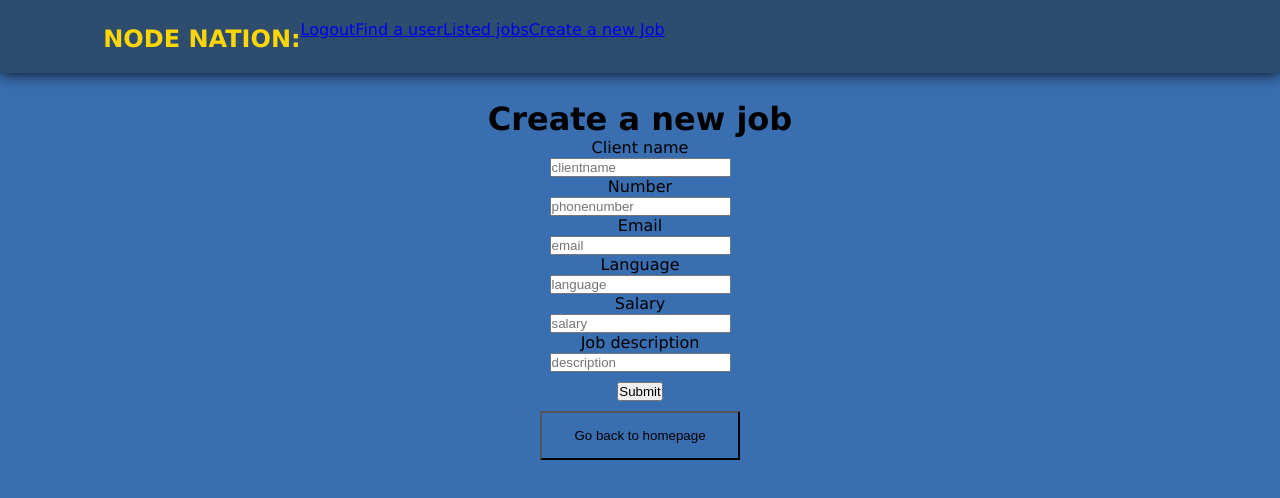
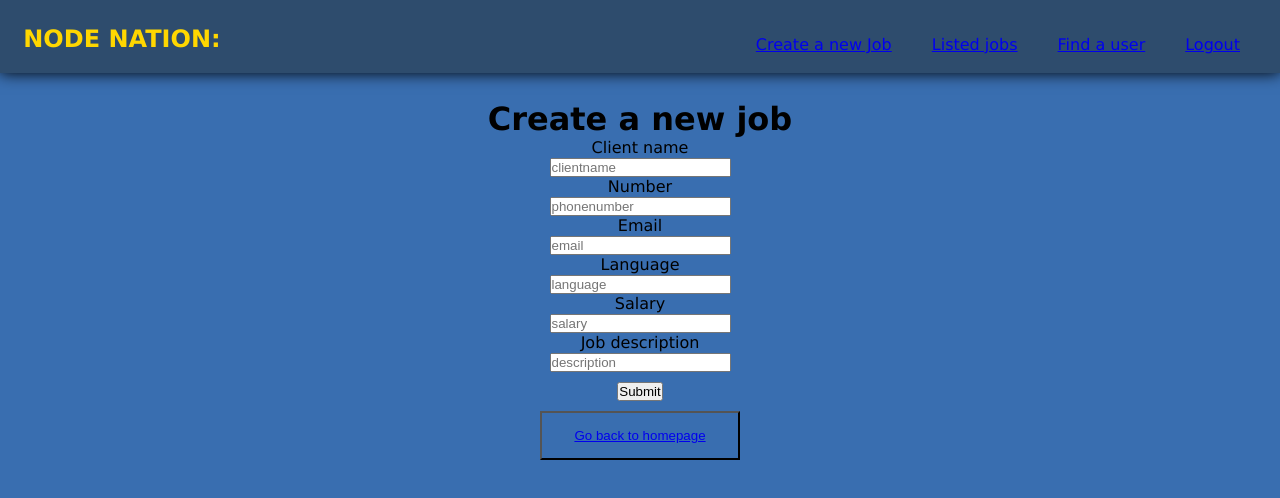
Before and after one commit to GWeightman/CNdesk3_frontend, a React (Create React App) app: page /create in a window 1280 px wide. Shown: the top 498 px of the page. Built offline with nearby package versions, Linux system fonts and the light colour scheme; the HTML template or start-up script is replaced by a standard one.

Commit message:
add job updated

```diff
--- a/src/components/Admin.js
+++ b/src/components/Admin.js
@@ -28,13 +28,13 @@ const Admin = ({jobs, setJobs, fname, sname}) => {
         <div className="wrapper">
             <div>
                 <nav className="navbar">
-                <ul>
+
                     <h1 className="logo">NODE NATION: {fname} {sname} </h1>
-                    <a><Link to="/">Logout</Link></a>
-                    <a><Link to="/find">Find a user</Link></a>
-                    <a><Link to="/admin">Listed jobs</Link></a>
-                    <a><Link to="/create">Create a new Job</Link></a>
-                </ul>
+                    <li><Link to="/">Logout</Link></li>
+                    <li><Link to="/find">Find a user</Link></li>
+                    <li><Link to="/admin">Listed jobs</Link></li>
+                    <li><Link to="/create">Create a new Job</Link></li>
+
                 </nav>
             </div>
             <div>
--- a/src/components/createNewJob.js
+++ b/src/components/createNewJob.js
@@ -1,5 +1,5 @@
 import React from 'react';
-import { Link } from 'react-router-dom';
+import { Link, Navigate } from 'react-router-dom';
 import { createNewJobFetch } from "../utilities/fetches";
 import "../styles/createNewJob.css"
 
@@ -8,27 +8,25 @@ const Create = ({clientname, setClientName, description, setDescription, salary,
   const createJobHandler = async (e) => {
     e.preventDefault();
     await createNewJobFetch(clientname, description, salary, phonenumber, clientemail, language)
+    alert('You have submitted the form.')
   }
 
   const returnHandler = () => {
     window.location.href = "/admin"
   }
 
-  const handleSubmit = event => {
-    event.preventDefault();
-    alert('You have submitted the form.')
-  }
+
         return(
             <div>
               <div>
                 <nav className="navbar">
-                <ul>
+
                     <h1 className="logo">NODE NATION: {fname} {sname} </h1>
-                    <a><Link to="/">Logout</Link></a>
-                    <a><Link to="/find">Find a user</Link></a>
-                    <a><Link to="/admin">Listed jobs</Link></a>
-                    <a><Link to="/create">Create a new Job</Link></a>
-                </ul>
+                    <li><Link to="/">Logout</Link></li>
+                    <li><Link to="/find">Find a user</Link></li>
+                    <li><Link to="/admin">Listed jobs</Link></li>
+                    <li><Link to="/create">Create a new Job</Link></li>
+
                 </nav>
               </div>
               <div className="createForm">
@@ -47,12 +45,12 @@ const Create = ({clientname, setClientName, description, setDescription, salary,
                   <p>Job description</p>
                   <input onChange = {(e) => setDescription(e.target.value)} placeholder = 'description' />
                   <div>
-                  <button className="submit" onClick={handleSubmit} type="submit">Submit</button>
-                  </div>
-                  <div>
-                  <button className="back" onClick={returnHandler}>Go back to homepage</button>
+                  <button className="submit" onClick={createJobHandler} type="submit">Submit</button>
                   </div>
                 </form>
+                <div>
+                  <button className="back"><Link to="/admin">Go back to homepage</Link></button>
+                </div>
               </div>
           </div>
         )
```
